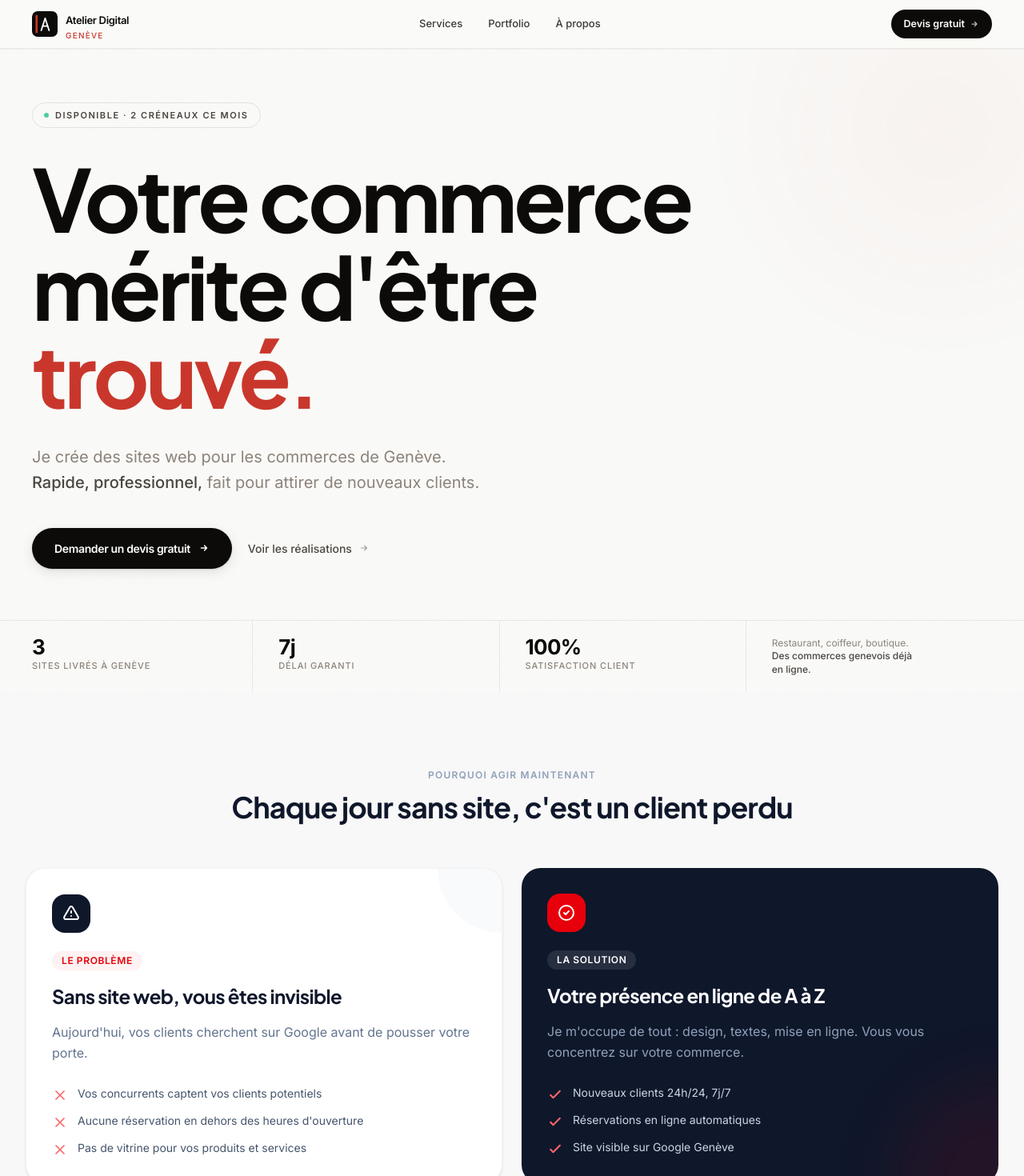
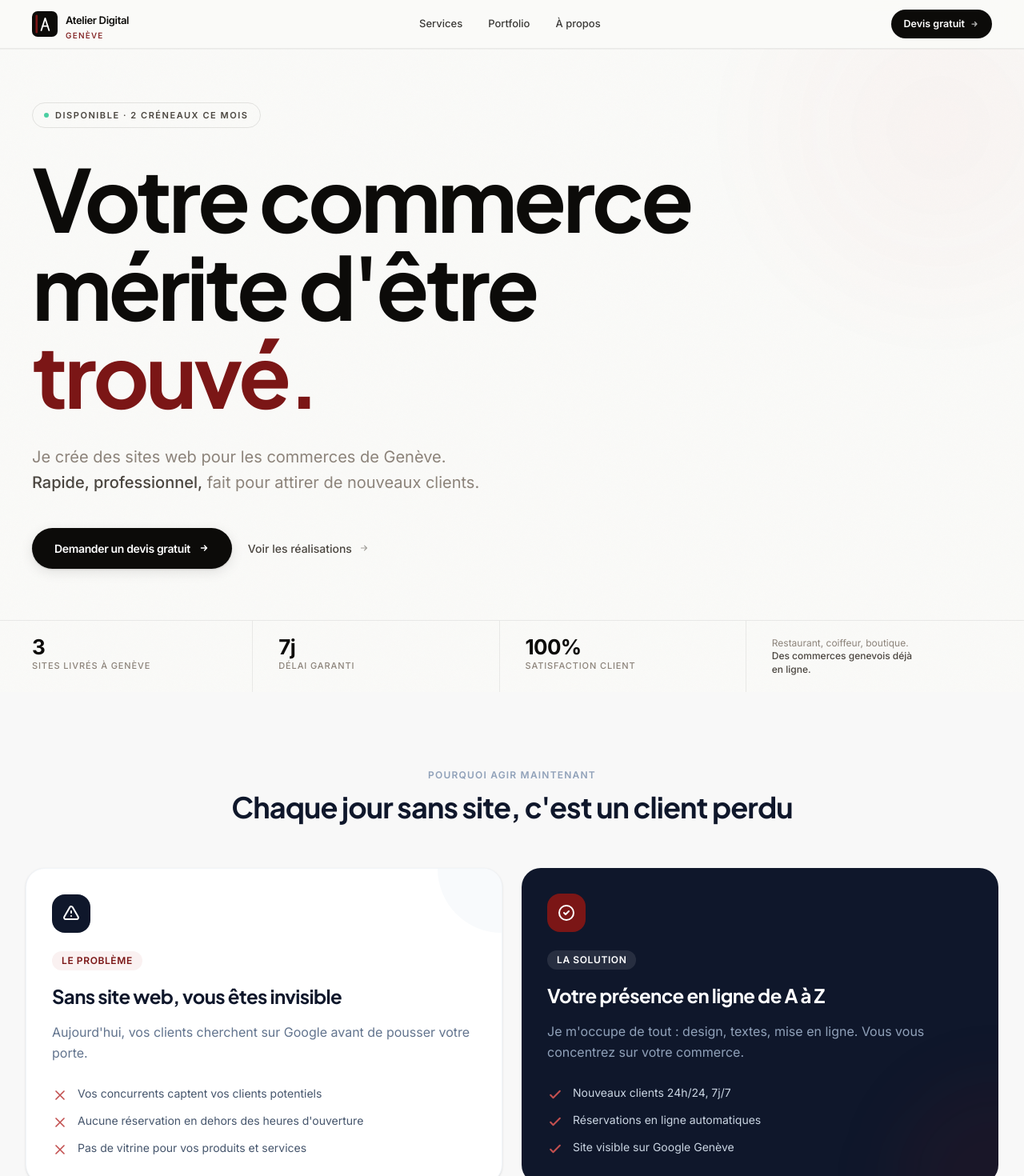
Before and after one commit to jordanrodriguez0204-cyber/atelierdigitalgeneve, a Next.js app: page / in a window 1280 px wide. Shown: the top 1470 px of the page at 80% size. Built offline with nearby package versions, Linux system fonts and the light colour scheme.

Commit message:
Bascule DA bourgogne + nouveau logo SVG

```diff
--- a/app/globals.css
+++ b/app/globals.css
@@ -1,9 +1,25 @@
 @import "tailwindcss";
 
 @theme {
-  /* ── Brand ── */
-  --color-brand:     #C9372C;   /* red plus profond, moins agressif */
-  --color-brand-dim: #A82E23;
+  /* ── Brand (bourgogne ADG — depuis le 2026-05-13) ── */
+  --color-brand:     #7B1616;   /* burgundy main, depth + craft */
+  --color-brand-dim: #5C1010;   /* burgundy darker (hover / accent profond) */
+
+  /* ── Tailwind red-* palette override ──
+     On redessine red-* autour du bourgogne pour que toutes les classes
+     existantes (bg-red-600, hover:bg-red-700, text-red-500…) basculent
+     automatiquement sur la nouvelle DA, sans toucher aux composants. */
+  --color-red-50:  #FAF1F1;
+  --color-red-100: #F4DCDC;
+  --color-red-200: #E8B4B4;
+  --color-red-300: #D88080;
+  --color-red-400: #C24F4F;
+  --color-red-500: #A02828;
+  --color-red-600: #7B1616;   /* = --color-brand */
+  --color-red-700: #5C1010;   /* = --color-brand-dim */
+  --color-red-800: #4A0D0D;
+  --color-red-900: #380A0A;
+  --color-red-950: #220606;
 
   /* ── Warm neutrals ── */
   --color-ink:       #0C0B09;   /* near-black chaud */
@@ -74,7 +90,7 @@
 
   /* ── Premium selection color ── */
   ::selection {
-    background-color: rgba(201, 55, 44, 0.13);
+    background-color: rgba(123, 22, 22, 0.13);
     color: #0C0B09;
   }
 }
--- a/components/CTASection.tsx
+++ b/components/CTASection.tsx
@@ -121,7 +121,7 @@ export default function CTASection() {
           >
             {trustItems.map((item) => (
               <div key={item.label} className="flex items-center gap-2.5">
-                <div className="w-1 h-1 rounded-full bg-[#C9372C]" />
+                <div className="w-1 h-1 rounded-full bg-[#7B1616]" />
                 <span className="text-[13px] font-medium text-white/60">
                   {item.label}
                   <span className="text-white/30 ml-1.5">· {item.sub}</span>
--- a/components/HeroSection.tsx
+++ b/components/HeroSection.tsx
@@ -85,7 +85,7 @@ export default function HeroSection() {
                 >
                   {/* Dernier mot "trouvé." en accent */}
                   {i === 2 ? (
-                    <span className="text-[#C9372C]">trouvé.</span>
+                    <span className="text-[#7B1616]">trouvé.</span>
                   ) : line}
                 </motion.span>
               </span>
--- a/components/Logo.tsx
+++ b/components/Logo.tsx
@@ -19,7 +19,7 @@ export default function Logo({ className = '', size = 36, light = false }: LogoP
       <rect width="36" height="36" rx="8" fill={light ? 'rgba(255,255,255,0.10)' : '#0C0B09'} />
 
       {/* Accent rouge — barre verticale fine */}
-      <rect x="5" y="5" width="3" height="26" rx="1.5" fill="#C9372C" />
+      <rect x="5" y="5" width="3" height="26" rx="1.5" fill="#7B1616" />
 
       {/* Monogramme "A" — tracé géométrique */}
       {/* Jambe gauche */}
--- a/components/Navbar.tsx
+++ b/components/Navbar.tsx
@@ -33,7 +33,7 @@ export default function Navbar() {
   /* Couleurs dynamiques — fond toujours clair */
   const textColor   = 'text-[#0C0B09]';
   const textHover   = 'hover:text-[#0C0B09]';
-  const activeColor = 'text-[#C9372C]';
+  const activeColor = 'text-[#7B1616]';
 
   return (
     <>
@@ -50,7 +50,7 @@ export default function Navbar() {
                 <span className="text-[13px] font-semibold tracking-tight leading-none text-[#0C0B09]">
                   Atelier Digital
                 </span>
-                <span className="block text-[10px] font-medium tracking-[0.12em] uppercase leading-none mt-0.5 text-[#C9372C]">
+                <span className="block text-[10px] font-medium tracking-[0.12em] uppercase leading-none mt-0.5 text-[#7B1616]">
                   Genève
                 </span>
               </div>
@@ -72,7 +72,7 @@ export default function Navbar() {
                     {isActive && (
                       <motion.span
                         layoutId="nav-indicator"
-                        className="absolute bottom-0.5 left-3.5 right-3.5 h-px bg-[#C9372C] rounded-full"
+                        className="absolute bottom-0.5 left-3.5 right-3.5 h-px bg-[#7B1616] rounded-full"
                         transition={{ duration: 0.3, ease: [0.22, 1, 0.36, 1] }}
                       />
                     )}
@@ -141,7 +141,7 @@ export default function Navbar() {
                   href={link.href}
                   className={`block px-3 py-3 text-[15px] font-medium rounded-xl transition-colors duration-150 ${
                     pathname === link.href
-                      ? 'text-[#C9372C] bg-[#C9372C]/6'
+                      ? 'text-[#7B1616] bg-[#7B1616]/6'
                       : 'text-[#0C0B09] hover:bg-black/4'
                   }`}
                 >
```
Also changed, not shown: public/logo.svg (added).
